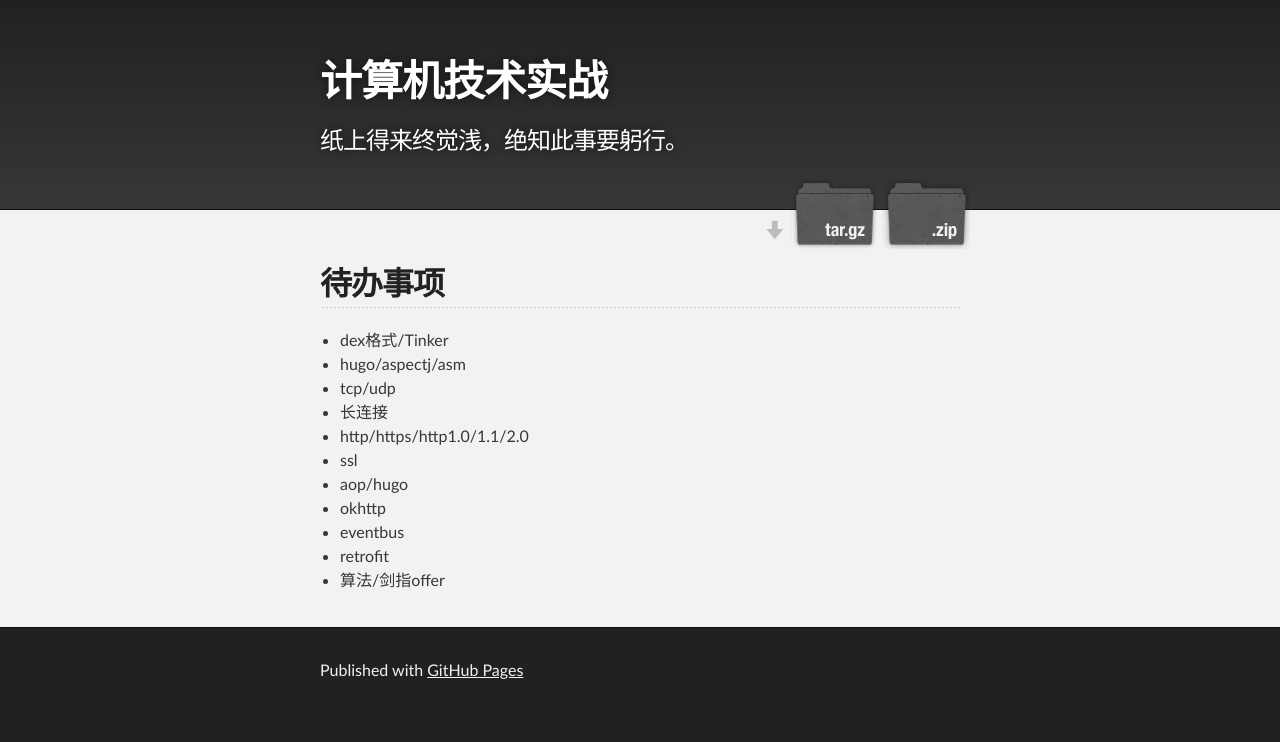
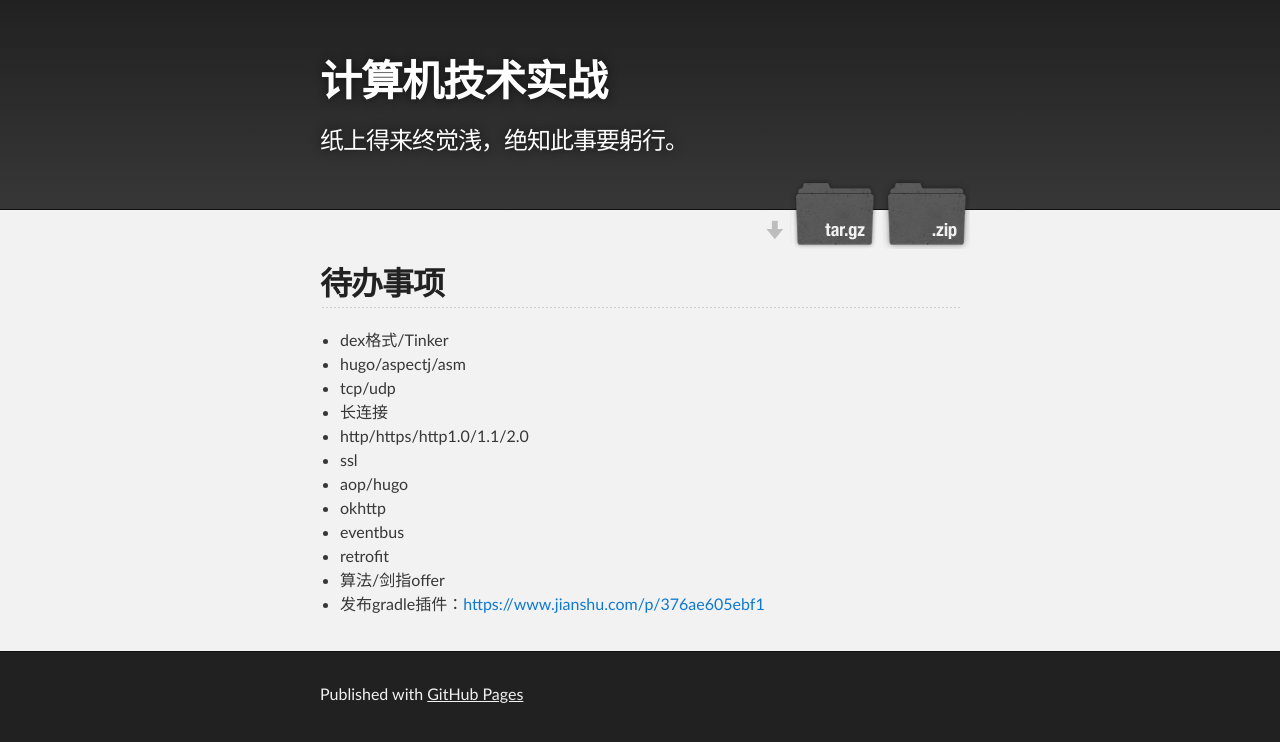
Before and after one commit to mwping/mwping.github.io, a Jekyll site: the page built from help/todo.md, in a window 1280 px wide. Shown: the top 742 px of the page. Built offline with Jekyll 4.4.1, drawn with Linux system fonts in a browser that asks for light colours; our own code applies the rules of GitHub Pages for plain Markdown files.

Commit message:
add todo

```diff
--- a/help/todo.md
+++ b/help/todo.md
@@ -11,3 +11,4 @@
 * eventbus
 * retrofit
 * 算法/剑指offer
+* 发布gradle插件：[https://www.jianshu.com/p/376ae605ebf1](https://www.jianshu.com/p/376ae605ebf1)
```
